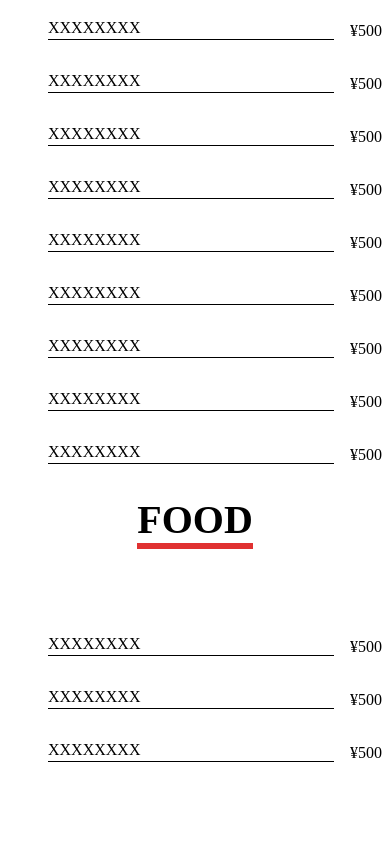
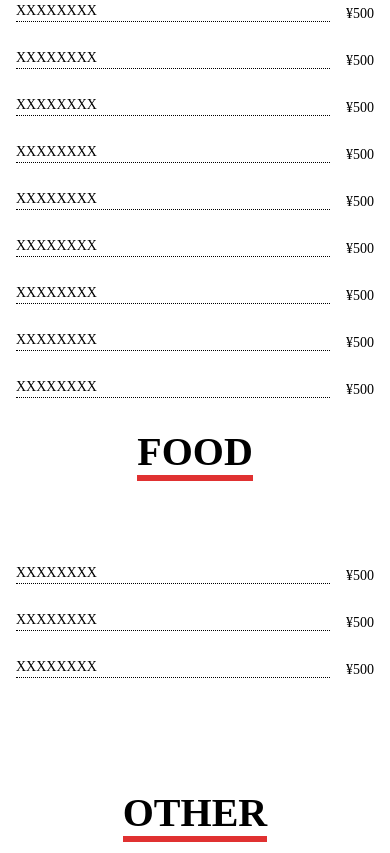
Before and after one commit to kento-777/cafe, a plain HTML site: page index.html in a window 390 px wide. Shown: the part 1191-2044 px from the top of the page. Drawn offline with Linux system fonts and the light colour scheme.

Commit message:
完成版3

```diff
--- a/style.scss
+++ b/style.scss
@@ -14,6 +14,7 @@ a {
 
 body {
   font-family: "Helvetica Neue、Arial、Hiragino Sans、Hiragino Kaku Gothic ProN、Meiryo、sans-serif";
+  margin: 0;
 }
 
 @mixin center-logo {
@@ -47,12 +48,14 @@ body {
       display: flex;
 
       .item-name {
-        border-bottom: 1px solid #000;
+        border-bottom: 1px dotted #000;
         width: 341px;
+        font-size: 14px;
       }
 
       .item-price {
         padding: 3px 0 0 16px;
+        font-size: 14px;
       }
     }
   }
@@ -125,11 +128,11 @@ body {
       .coffee {
       border-right: 1px solid #000;
       @include description;
-      width: 100%;
+      width: 50%;
       }
 
       .others {
-        width: 100%;
+        width: 50%;
 
         .food {
           @include description;
@@ -327,10 +330,32 @@ footer {
 
       .descriptions {
         flex-direction: column;
+        justify-content: center;
+        align-items: center;
 
         .coffee {
           border-right: none;
+          width: 100%;
+          ul {
+            padding: 0 16px;
+          }
 
+        }
+        .others {
+          width: 100%;
+
+          .food {
+            ul {
+              padding: 0 16px;
+            }
+
+          }
+          .other {
+            ul {
+              padding: 0 16px;
+            }
+
+          }
         }
       }
     }
```
Also changed, not shown: index.html (line endings or trailing spaces), style.css, 1 other file.
